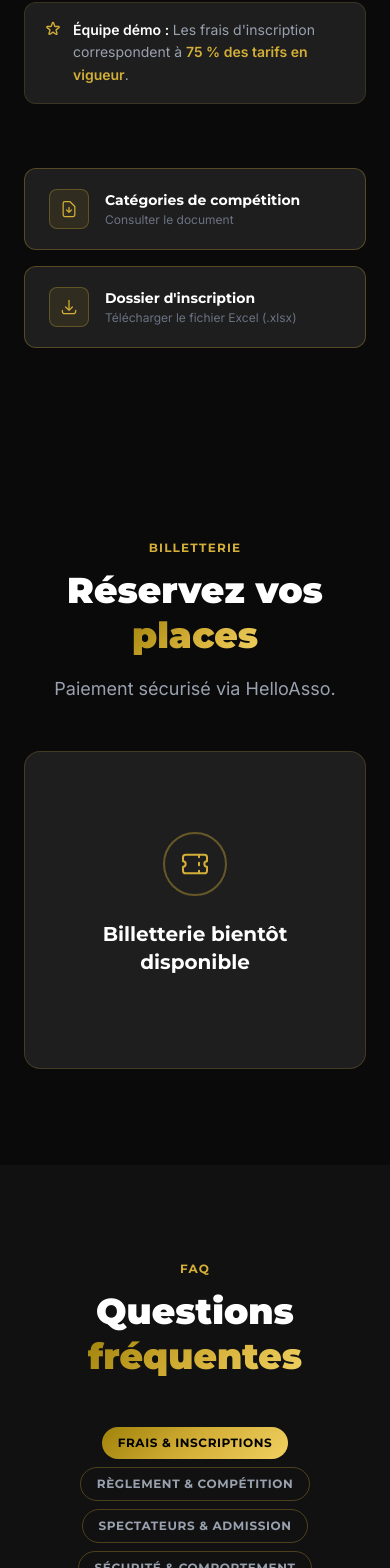
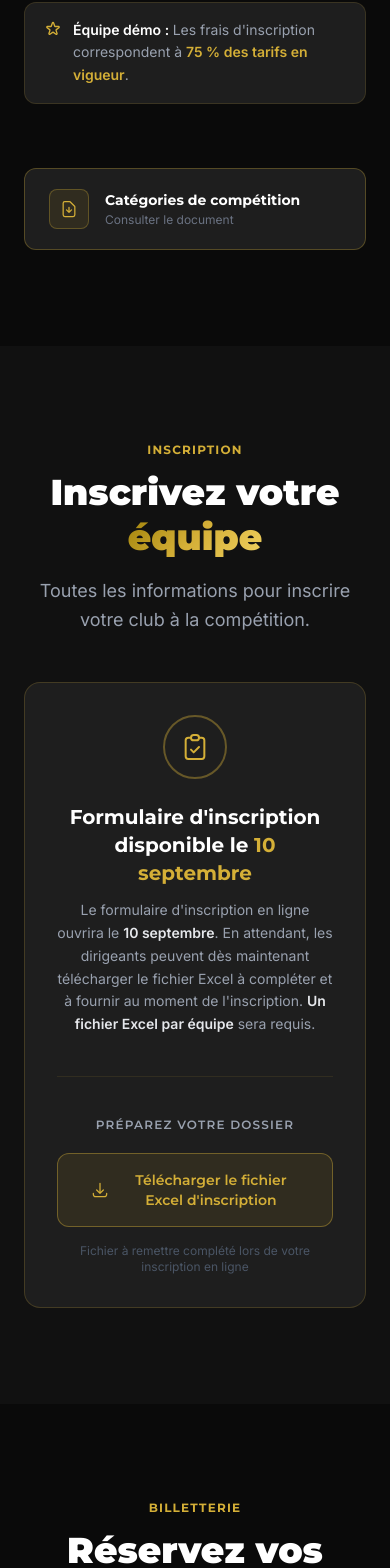
Before and after one commit to BouysselCamille/crown-cheerleading-event, a React (Vite) app: page / in a window 390 px wide. Shown: the part 6960-8528 px from the top of the page. Built offline with nearby package versions, Linux system fonts and the light colour scheme.

Commit message:
feat: add inscriptions and faq questions

```diff
--- a/src/components/layout/Footer.jsx
+++ b/src/components/layout/Footer.jsx
@@ -1,5 +1,5 @@
 import { Link } from 'react-router-dom';
-import { EVENT } from '../../constants/competitionData';
+import { EVENT, NAV_LINKS } from '../../constants/competitionData';
 
 export function Footer() {
   return (
@@ -19,10 +19,10 @@ export function Footer() {
           <div>
             <h4 className="font-display font-bold text-white text-sm uppercase tracking-widest mb-4">Navigation</h4>
             <ul className="space-y-2">
-              {['#about', '#gallery', '#awards', '#schedule', '#divisions', '#tickets', '#contact'].map((href) => (
-                <li key={href}>
-                  <a href={href} className="text-gray-500 hover:text-gold text-sm transition-colors capitalize">
-                    {href.replace('#', '').charAt(0).toUpperCase() + href.slice(2)}
+              {NAV_LINKS.map((link) => (
+                <li key={link.href}>
+                  <a href={link.href} className="text-gray-500 hover:text-gold text-sm transition-colors">
+                    {link.label}
                   </a>
                 </li>
               ))}
--- a/src/components/layout/Navbar.jsx
+++ b/src/components/layout/Navbar.jsx
@@ -1,14 +1,7 @@
 import { useState, useEffect } from 'react';
 import { Link } from 'react-router-dom';
 import { Button } from '../ui/Button';
-
-const NAV_LINKS = [
-  { label: 'La compétition', href: '#about' },
-  { label: 'Galerie', href: '#gallery' },
-  { label: 'Programme', href: '#schedule' },
-  { label: 'Divisions', href: '#divisions' },
-  { label: 'Contact', href: '#contact' },
-];
+import { NAV_LINKS } from '../../constants/competitionData';
 
 export function Navbar() {
   const [scrolled, setScrolled] = useState(false);
--- a/src/components/sections/Divisions.jsx
+++ b/src/components/sections/Divisions.jsx
@@ -69,7 +69,7 @@ function PricingCard({ plan, index }) {
 
 export function Divisions() {
   return (
-    <section id="divisions" className="py-24 bg-crown-black">
+    <section id="tarifs" className="py-24 bg-crown-black">
       <div className="max-w-4xl mx-auto px-6">
         <motion.div
           initial={{ opacity: 0, y: 20 }}
@@ -126,7 +126,7 @@ export function Divisions() {
           initial={{ opacity: 0, y: 20 }}
           whileInView={{ opacity: 1, y: 0 }}
           viewport={{ once: true }}
-          className="mt-16 grid grid-cols-1 sm:grid-cols-2 gap-4"
+          className="mt-16"
         >
           <a
             href="/docs/categories.html"
@@ -145,23 +145,6 @@ export function Divisions() {
               <p className="text-gray-500 text-xs mt-0.5">Consulter le document</p>
             </div>
           </a>
-
-          <a
-            href="/docs/inscription-equipe.xlsx"
-            download="Crown_CE_Inscription_Equipe.xlsx"
-            className="flex items-center gap-4 border border-gold/30 bg-crown-gray hover:border-gold hover:bg-crown-black rounded-xl px-6 py-5 transition-all group"
-          >
-            <div className="w-10 h-10 rounded-lg bg-gold/10 border border-gold/30 flex items-center justify-center flex-shrink-0 group-hover:bg-gold/20 transition-colors">
-              <svg className="w-5 h-5 text-gold" fill="none" stroke="currentColor" viewBox="0 0 24 24">
-                <path strokeLinecap="round" strokeLinejoin="round" strokeWidth={1.5}
-                  d="M4 16v1a3 3 0 003 3h10a3 3 0 003-3v-1m-4-4l-4 4m0 0l-4-4m4 4V4" />
-              </svg>
-            </div>
-            <div>
-              <p className="text-white font-display font-bold text-sm group-hover:text-gold transition-colors">Dossier d'inscription</p>
-              <p className="text-gray-500 text-xs mt-0.5">Télécharger le fichier Excel (.xlsx)</p>
-            </div>
-          </a>
         </motion.div>
       </div>
     </section>
--- a/src/components/sections/Hero.jsx
+++ b/src/components/sections/Hero.jsx
@@ -80,7 +80,7 @@ export function Hero() {
           <Button href="#tickets" variant="primary">
             Acheter des billets
           </Button>
-          <Button href="#divisions" variant="outline">
+          <Button href="#inscription" variant="outline">
             Inscrire mon équipe
           </Button>
         </motion.div>
--- /dev/null
+++ b/src/components/sections/Inscription.jsx
@@ -0,0 +1,73 @@
+import { motion } from 'framer-motion';
+import { SectionTitle } from '../ui/SectionTitle';
+
+export function Inscription() {
+  return (
+    <section id="inscription" className="py-24 bg-crown-dark">
+      <div className="max-w-3xl mx-auto px-6">
+        <motion.div
+          initial={{ opacity: 0, y: 20 }}
+          whileInView={{ opacity: 1, y: 0 }}
+          viewport={{ once: true }}
+          className="text-center mb-12"
+        >
+          <SectionTitle
+            label="Inscription"
+            title={<>Inscrivez votre <span className="text-gold-gradient">équipe</span></>}
+            subtitle="Toutes les informations pour inscrire votre club à la compétition."
+            center
+          />
+        </motion.div>
+
+        <motion.div
+          initial={{ opacity: 0, y: 20 }}
+          whileInView={{ opacity: 1, y: 0 }}
+          viewport={{ once: true }}
+          transition={{ delay: 0.1 }}
+          className="bg-crown-gray border border-gold/20 rounded-2xl p-8 md:p-12 text-center"
+        >
+          {/* Icône */}
+          <div className="w-16 h-16 rounded-full border-2 border-gold/40 flex items-center justify-center mx-auto mb-6">
+            <svg className="w-8 h-8 text-gold" fill="none" stroke="currentColor" viewBox="0 0 24 24">
+              <path strokeLinecap="round" strokeLinejoin="round" strokeWidth={1.5}
+                d="M9 5H7a2 2 0 00-2 2v12a2 2 0 002 2h10a2 2 0 002-2V7a2 2 0 00-2-2h-2M9 5a2 2 0 002 2h2a2 2 0 002-2M9 5a2 2 0 012-2h2a2 2 0 012 2m-6 9l2 2 4-4" />
+            </svg>
+          </div>
+
+          {/* Message formulaire */}
+          <h3 className="text-white font-display font-bold text-xl mb-3">
+            Formulaire d'inscription disponible le{' '}
+            <span className="text-gold">10 septembre</span>
+          </h3>
+          <p className="text-gray-400 text-sm leading-relaxed mb-10 max-w-lg mx-auto">
+            Le formulaire d'inscription en ligne ouvrira le <strong className="text-gray-200">10 septembre</strong>.
+            En attendant, les dirigeants peuvent dès maintenant télécharger le fichier Excel à compléter
+            et à fournir au moment de l'inscription. <strong className="text-gray-200">Un fichier Excel par équipe</strong> sera requis.
+          </p>
+
+          {/* Séparateur */}
+          <div className="border-t border-gold/10 mb-10" />
+
+          {/* Téléchargement Excel */}
+          <p className="text-gray-400 text-xs uppercase tracking-widest font-display font-semibold mb-5">
+            Préparez votre dossier
+          </p>
+          <a
+            href="/docs/inscription-equipe.xlsx"
+            download="Crown_CE_Inscription_Equipe.xlsx"
+            className="inline-flex items-center gap-3 bg-gold/10 border border-gold/40 hover:bg-gold/20 hover:border-gold/70 text-gold font-display font-semibold text-sm px-8 py-4 rounded-xl transition-all duration-200"
+          >
+            <svg className="w-5 h-5 shrink-0" fill="none" stroke="currentColor" viewBox="0 0 24 24">
+              <path strokeLinecap="round" strokeLinejoin="round" strokeWidth={1.5}
+                d="M4 16v1a3 3 0 003 3h10a3 3 0 003-3v-1m-4-4l-4 4m0 0l-4-4m4 4V4" />
+            </svg>
+            Télécharger le fichier Excel d'inscription
+          </a>
+          <p className="text-gray-600 text-xs mt-4">
+            Fichier à remettre complété lors de votre inscription en ligne
+          </p>
+        </motion.div>
+      </div>
+    </section>
+  );
+}
--- a/src/constants/competitionData.js
+++ b/src/constants/competitionData.js
@@ -1,3 +1,12 @@
+export const NAV_LINKS = [
+  { label: 'La compétition', href: '#about' },
+  { label: 'Galerie', href: '#gallery' },
+  { label: 'Programme', href: '#schedule' },
+  { label: 'Tarifs', href: '#tarifs' },
+  { label: 'Inscription', href: '#inscription' },
+  { label: 'Contact', href: '#contact' },
+];
+
 export const EVENT = {
   name: 'Crown Cheerleading Events',
   edition: '1ère édition',
@@ -52,8 +61,12 @@ export const FAQ = [
         a: 'Les modes de paiement sont :\n• Par chèque à l\'ordre de Crown Cheerleading Events\n• Par virement bancaire\n\nAucune inscription ne sera validée sans acompte de 30 %. Toute annulation avant la fermeture des inscriptions donne droit à un remboursement de 70 % du montant total. Les 30 % restants (acompte) sont retenus à titre de frais d\'annulation.',
       },
       {
+        q: 'Quand est-ce que mon inscription est confirmée ?',
+        a: 'En raison du fort nombre de demandes et des places limitées, la pré-inscription de votre équipe sera confirmée par mail accompagné de la facture d\'inscription.\n\nPour garantir votre place, l\'acompte doit être réglé dans les plus brefs délais. Sans paiement, l\'équipe risque de perdre sa place au profit des équipes en liste d\'attente.',
+      },
+      {
         q: 'Que se passe-t-il en cas de défaut de paiement ?',
-        a: 'En cas de défaut de paiement, le tarif de l\'inscription changera automatiquement pour le tarif suivant, et ainsi de suite jusqu\'à ce que 100 % de la facture soit acquittée.',
+        a: 'L\'équipe doit régler le solde restant (70 % du montant total) avant la fin de la période tarifaire en cours. Sans règlement dans ce délai, l\'inscription basculera automatiquement au tarif suivant.\n\nTout retard de paiement après la date limite entraîne une majoration de 20 % ou l\'annulation de la participation de l\'équipe, sans remboursement possible.',
       },
       {
         q: 'Que se passe-t-il si l\'événement est annulé ?',
--- a/src/pages/Home.jsx
+++ b/src/pages/Home.jsx
@@ -3,6 +3,7 @@ import { About } from '../components/sections/About';
 import { Divisions } from '../components/sections/Divisions';
 import { Schedule } from '../components/sections/Schedule';
 import { Tickets } from '../components/sections/Tickets';
+import { Inscription } from '../components/sections/Inscription';
 import { Gallery } from '../components/sections/Gallery';
 import { Sponsors } from '../components/sections/Sponsors';
 import { FAQ } from '../components/sections/FAQ';
@@ -18,6 +19,7 @@ export function Home() {
       <Recompenses />
       <Schedule />
       <Divisions />
+      <Inscription />
       <Tickets />
       <FAQ />
       <Contact />
```
